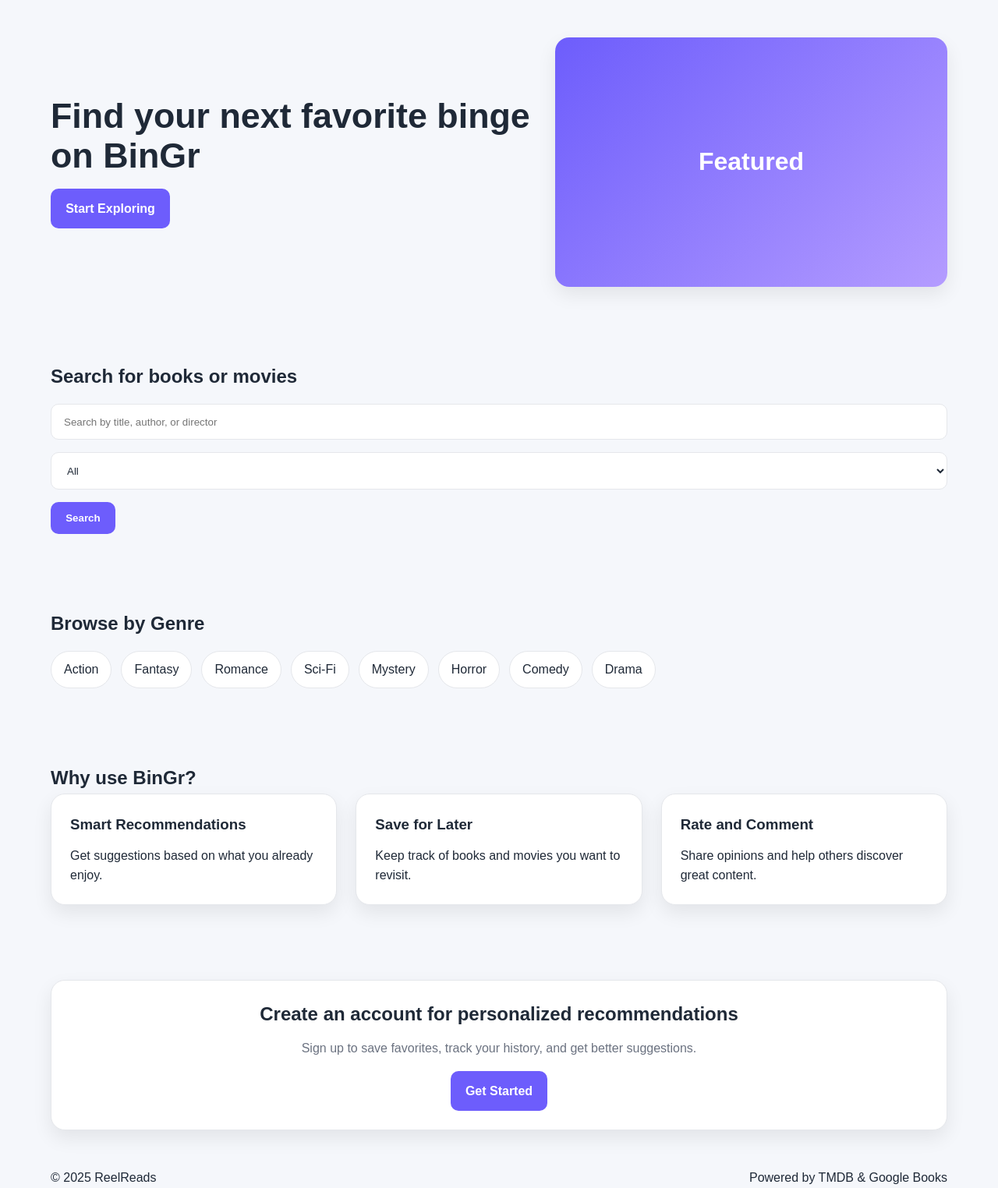
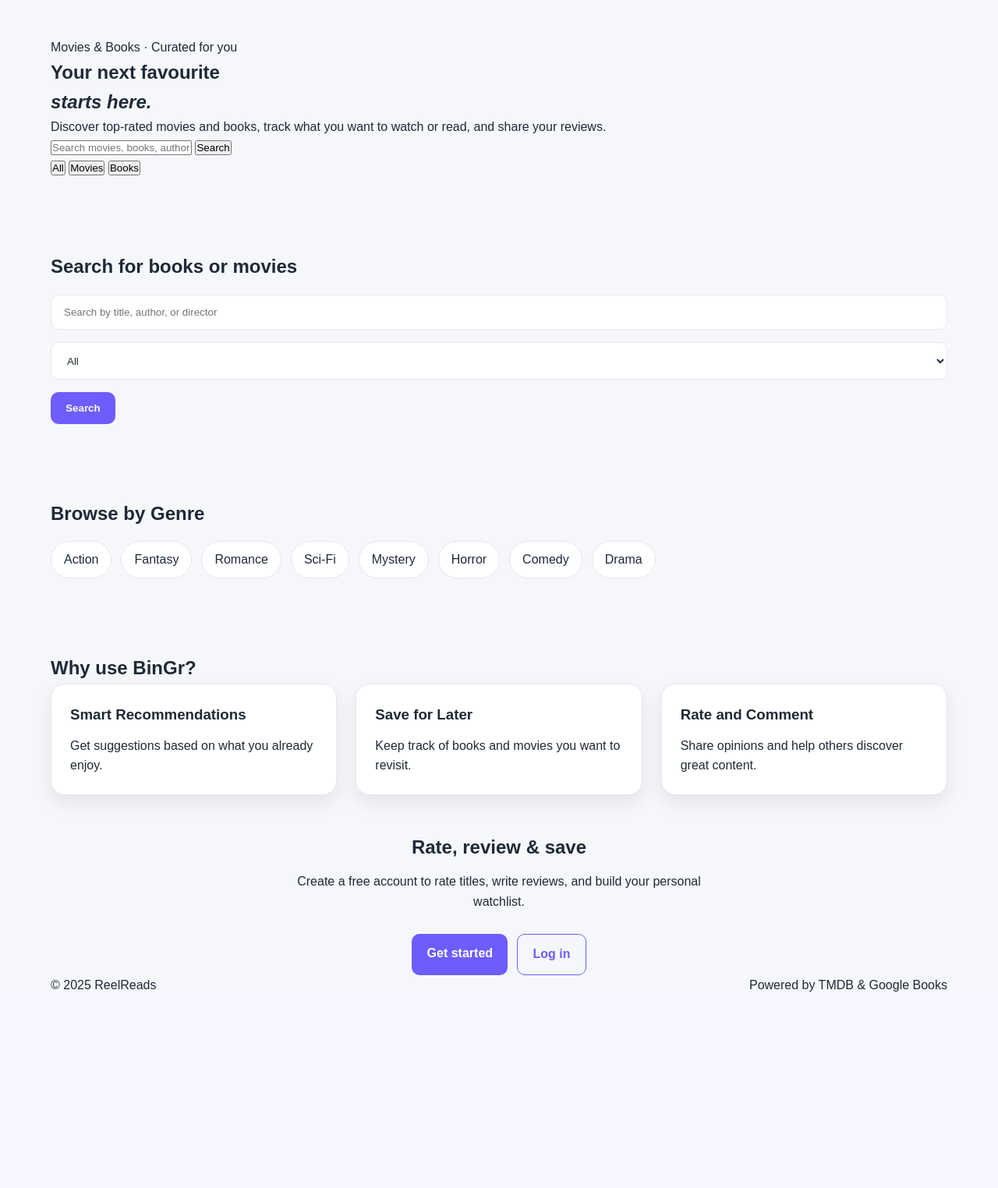
Before and after one commit to kelvinj02/Bingr, a Flask app: template recommender/templates/index.html in a window 1280 px wide. Shown: the part 73-1597 px from the top of the page at 78% size. After the commit the page ends 1345 px from the top, so only its background shows below. Run offline with Flask 3, Linux system fonts and the light colour scheme; the template is opened without the code that fills it, so the values that code supplies are empty; parts of the project's set-up code (start-up, migrations or seed data) failed here and were passed over.

Commit message:
Update index.html

```diff
--- a/recommender/templates/index.html
+++ b/recommender/templates/index.html
@@ -2,19 +2,24 @@
 
 {% block content %}
 <section class="hero">
-    <div class="container hero-content">
-        <div class="hero-text">
-            <h1>Find your next favorite binge on BinGr</h1>
-
-            <div class="hero-buttons">
-                <a href="{{ url_for('users.search') }}" class="btn btn-primary">Start Exploring</a>
-            </div>
-        </div>
-
-        <div class="hero-image">
-            <div class = "hero-placeholder">Featured</div>
-        </div>
-    </div>
+    <div class="container">
+    <span class="hero-eyebrow">Movies &amp; Books · Curated for you</span>
+    <h1>Your next favourite<br><em>starts here.</em></h1>
+    <p class="hero-sub">Discover top-rated movies and books, track what you want to watch or read, and share your reviews.</p>
+    <!-- search -->
+    <form class="search-wrap" action="{{ url_for('users.search') }}" method="get">
+      <div class="search-bar">
+        <input type="text" name="q" placeholder="Search movies, books, authors, directors…" autocomplete="off" required>
+        <input type="hidden" name="type" id="filter-type-input" value="all">
+        <button type="submit">Search</button>
+      </div>
+      <div class="filter-pills">
+        <button type="button" class="filter-pill active" data-value="all">All</button>
+        <button type="button" class="filter-pill" data-value="movie">Movies</button>
+        <button type="button" class="filter-pill" data-value="book">Books</button>
+      </div>
+    </form>
+  </div>
 </section>
 
 <section class="quick-search">
@@ -70,11 +75,16 @@
     </div>
 </section>
 
-<section class="cta">
-    <div class="container cta-content">
-        <h2>Create an account for personalized recommendations</h2>
-        <p>Sign up to save favorites, track your history, and get better suggestions.</p>
-        <a href="{{ url_for('users.signup') }}" class="btn btn-primary">Get Started</a>
+{% if not current_user.is_authenticated %}
+<section class="section">
+  <div class="container" style="text-align:center;max-width:540px;margin:0 auto;">
+    <h2 style="margin-bottom:12px;">Rate, review &amp; save</h2>
+    <p style="color:var(--text2);margin-bottom:28px;">Create a free account to rate titles, write reviews, and build your personal watchlist.</p>
+    <div style="display:flex;gap:12px;justify-content:center;">
+      <a href="{{ url_for('users.signup') }}" class="btn btn-primary">Get started</a>
+      <a href="{{ url_for('users.login') }}" class="btn btn-outline">Log in</a>
     </div>
+  </div>
 </section>
+{% endif %}
 {% endblock content %}
```
